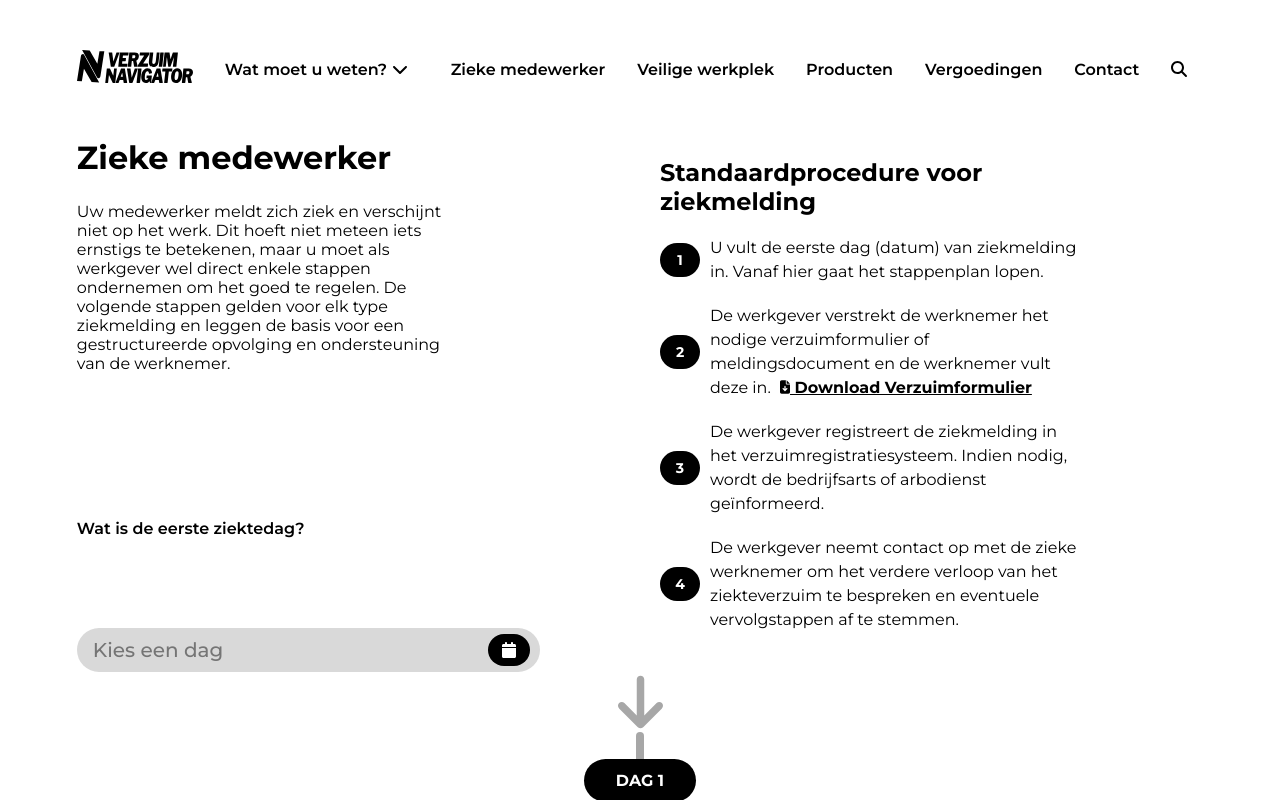
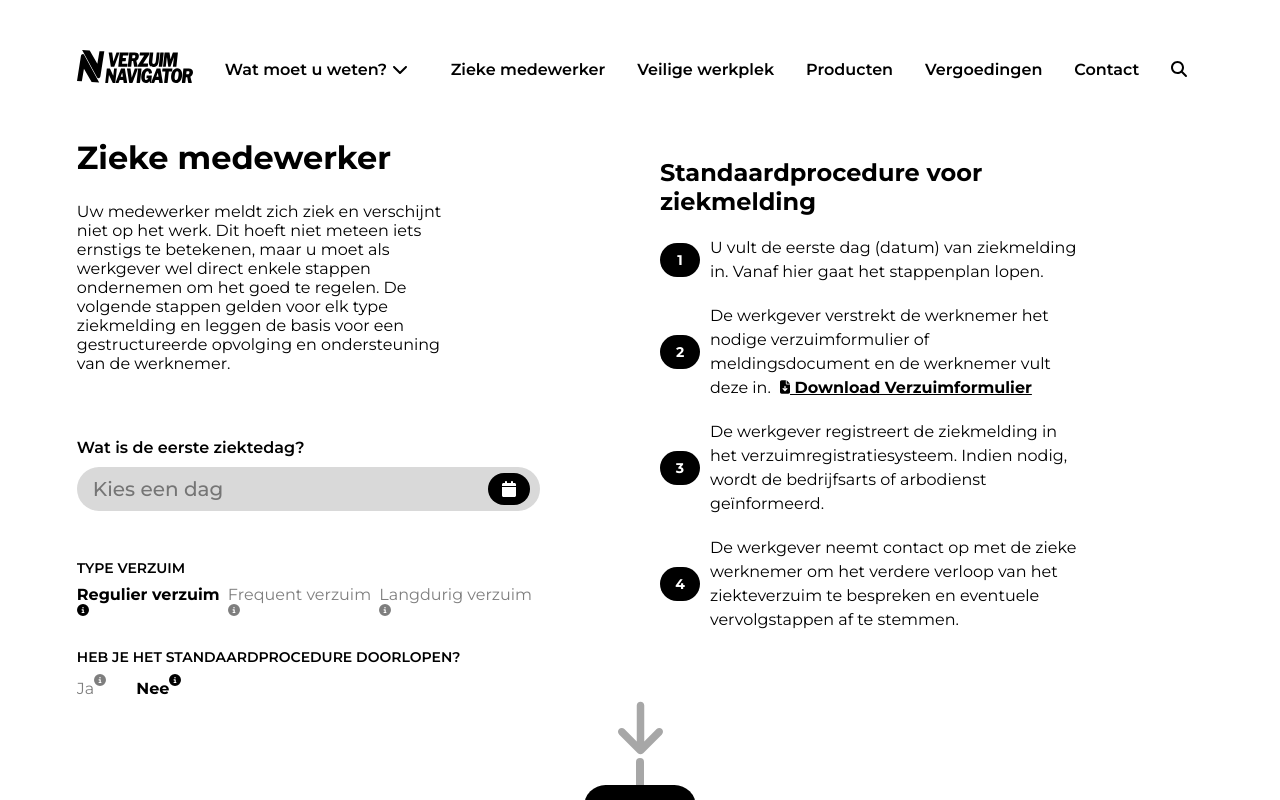
Before and after one commit to larskros/verzuimnavigator-stappenplan, a Next.js app: page / in a window 1280 px wide. Shown: the top 800 px of the page. Built offline with nearby package versions, Linux system fonts and the light colour scheme.

Commit message:
Added the remaining sickleave inputs

```diff
--- /dev/null
+++ b/src/app/Components/SickEmployee/ProcedureCheck.module.css
@@ -0,0 +1,26 @@
+.RadioButtonGroup {
+    display: flex;
+    gap: 30px;
+}
+
+.InputField {
+    display: none;
+}
+
+.RadioButtonGroup label:hover {
+    cursor: pointer;
+    opacity: 1;
+}
+
+label:has(.InputField:checked) {
+    font-weight: 700;
+    opacity: 1;
+}
+
+label:has(.InputField) {
+    opacity: .5;
+}
+
+.InfoIcon {
+    margin-bottom: 8px;
+}
--- /dev/null
+++ b/src/app/Components/SickEmployee/ProcedureCheck.tsx
@@ -0,0 +1,23 @@
+import React from 'react';
+import styles from './ProcedureCheck.module.css';
+import { FontAwesomeIcon } from '@fortawesome/react-fontawesome';
+import { faInfoCircle } from '@fortawesome/free-solid-svg-icons';
+
+function ProcedureCheck(props: any) {
+  return (
+    <div className={styles.RadioButtonGroup}>
+        <label>
+            <input type="radio" className={styles.InputField} value="Ja" checked={props.selectedOptionProcedure === 'Ja'} onChange={props.handleChangeProcedure} />
+            Ja
+            <FontAwesomeIcon icon={faInfoCircle} size='xs' className={styles.InfoIcon} />
+        </label>
+        <label>
+            <input type="radio" className={styles.InputField} value="Nee" checked={props.selectedOptionProcedure === 'Nee'} onChange={props.handleChangeProcedure} />
+            Nee
+            <FontAwesomeIcon icon={faInfoCircle} size='xs' className={styles.InfoIcon} />
+        </label>
+    </div>
+  )
+}
+
+export default ProcedureCheck;
--- /dev/null
+++ b/src/app/Components/SickEmployee/QuestionsSickLeave.module.css
@@ -0,0 +1,46 @@
+.SickLeaveInputContainer {
+    display: flex;
+    flex-direction: column;
+    gap: 20px;
+    margin-top: 48px;
+}
+
+.SicknessTypeContainer {
+    display: flex;
+    flex-direction: column;
+    gap: 8px;
+}
+
+.ProcedureCheckContainer {
+    display: flex;
+    flex-direction: column;
+    gap: 8px;
+}
+
+.SicknessTypeTitle {
+    text-transform: uppercase;
+    font-size: 14px;
+    font-weight: 600;
+}
+
+.SicknessTypeItems {
+    display: flex;
+    justify-content: space-between;
+}
+
+.SicknessTypeItems p {
+    opacity: .5;
+}
+.SicknessTypeItems p:hover {
+    opacity: 1;
+    cursor: pointer;
+}
+
+.InfoIcon {
+    margin-bottom: 8px;
+}
+
+.SicknessTypeItems p.Active {
+    font-weight: 700;
+    opacity: 1;
+}
--- /dev/null
+++ b/src/app/Components/SickEmployee/QuestionsSickLeave.tsx
@@ -0,0 +1,38 @@
+"use client";
+import React, { useState } from 'react'
+import styles from './QuestionsSickLeave.module.css';
+import { FontAwesomeIcon } from '@fortawesome/react-fontawesome';
+import { faInfoCircle } from '@fortawesome/free-solid-svg-icons';
+import RadioButtonGroupSicknessType from './RadioButtonGroupSicknessType';
+import ProcedureCheck from './ProcedureCheck';
+
+export default function QuestionsSickLeave() {
+
+    const [selectedOption, setSelectedOption] = useState('RegulierVerzuim');
+    const [selectedOptionProcedure, setSelectedOptionProcedure] = useState('Nee');
+
+    function handleChange(event: any) {
+        setSelectedOption(event.target.value);
+        console.log(event.target.value);
+    }
+    function handleChangeProcedure(e: any) {
+        setSelectedOptionProcedure(e.target.value);
+        console.log(e.target.value);
+    }
+
+  return (
+    <>
+        <div className={styles.SickLeaveInputContainer}>
+            <div className={styles.SicknessTypeContainer}>
+                <p className={styles.SicknessTypeTitle}>Type verzuim</p>
+                <RadioButtonGroupSicknessType selectedOption={selectedOption} handleChange={handleChange} />
+            </div>
+
+            <div className={styles.ProcedureCheckContainer}>
+                <p className={styles.SicknessTypeTitle}>heb je het Standaardprocedure doorlopen?</p>
+                <ProcedureCheck selectedOptionProcedure={selectedOptionProcedure} handleChangeProcedure={handleChangeProcedure}/>
+            </div>
+        </div>
+    </>
+  )
+}
--- /dev/null
+++ b/src/app/Components/SickEmployee/RadioButtonGroupSicknessType.module.css
@@ -0,0 +1,26 @@
+.RadioButtonGroup {
+    display: flex;
+    justify-content: space-between;
+}
+
+.InputField {
+    display: none;
+}
+
+.RadioButtonGroup label:hover {
+    cursor: pointer;
+    opacity: 1;
+}
+
+label:has(.InputField:checked) {
+    font-weight: 700;
+    opacity: 1;
+}
+
+label:has(.InputField) {
+    opacity: .5;
+}
+
+.InfoIcon {
+    margin-bottom: 8px;
+}
--- /dev/null
+++ b/src/app/Components/SickEmployee/RadioButtonGroupSicknessType.tsx
@@ -0,0 +1,28 @@
+import React from 'react';
+import styles from './RadioButtonGroupSicknessType.module.css';
+import { FontAwesomeIcon } from '@fortawesome/react-fontawesome';
+import { faInfoCircle } from '@fortawesome/free-solid-svg-icons';
+
+function RadioButtonGroupSicknessType(props: any) {
+  return (
+    <div className={styles.RadioButtonGroup}>
+        <label>
+            <input type="radio" className={styles.InputField} value="RegulierVerzuim" checked={props.selectedOption === 'RegulierVerzuim'} onChange={props.handleChange} />
+            Regulier verzuim
+            <FontAwesomeIcon icon={faInfoCircle} size='xs' className={styles.InfoIcon} />
+        </label>
+        <label>
+            <input type="radio" className={styles.InputField} value="FrequentVerzuim" checked={props.selectedOption === 'FrequentVerzuim'} onChange={props.handleChange} />
+            Frequent verzuim
+            <FontAwesomeIcon icon={faInfoCircle} size='xs' className={styles.InfoIcon} />
+        </label>
+        <label>
+            <input type="radio" className={styles.InputField} value="LangdurigVerzuim" checked={props.selectedOption === 'LangdurigVerzuim'} onChange={props.handleChange} />
+            Langdurig verzuim
+            <FontAwesomeIcon icon={faInfoCircle} size='xs' className={styles.InfoIcon} />
+        </label>
+    </div>
+  )
+}
+
+export default RadioButtonGroupSicknessType;
--- a/src/app/page.tsx
+++ b/src/app/page.tsx
@@ -6,6 +6,7 @@ import Bulletpoints from "./Components/Bulletpoints/Bulletpoints";
 import FirstDayOfSickness from "./Components/SickEmployee/FirstDayOfSickness";
 import { StepIndicator } from "./Components/Roadmap/StepIndicator";
 import Footer from "./Components/Footer/Footer";
+import QuestionsSickLeave from "./Components/SickEmployee/QuestionsSickLeave";
 
 
 export default function Home() {
@@ -16,6 +17,7 @@ export default function Home() {
         <div className={styles.ContentSectionLeft}>
           <StandardProcedure />
           <FirstDayOfSickness />
+          <QuestionsSickLeave />
           {/* Component for questions about 'type verzuim' and 'standaard procedure doorlopen?' */}
         </div>
         <div className={styles.ContentSectionRight}>
```
